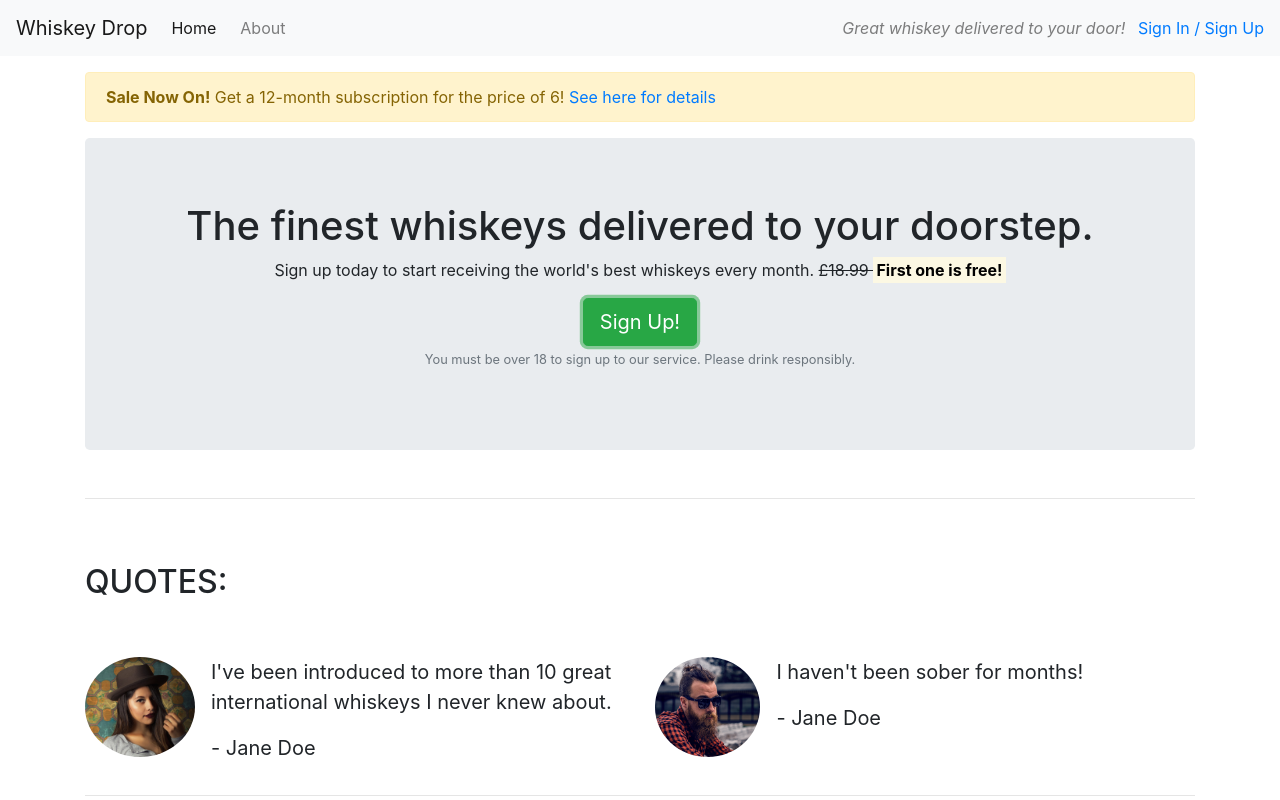
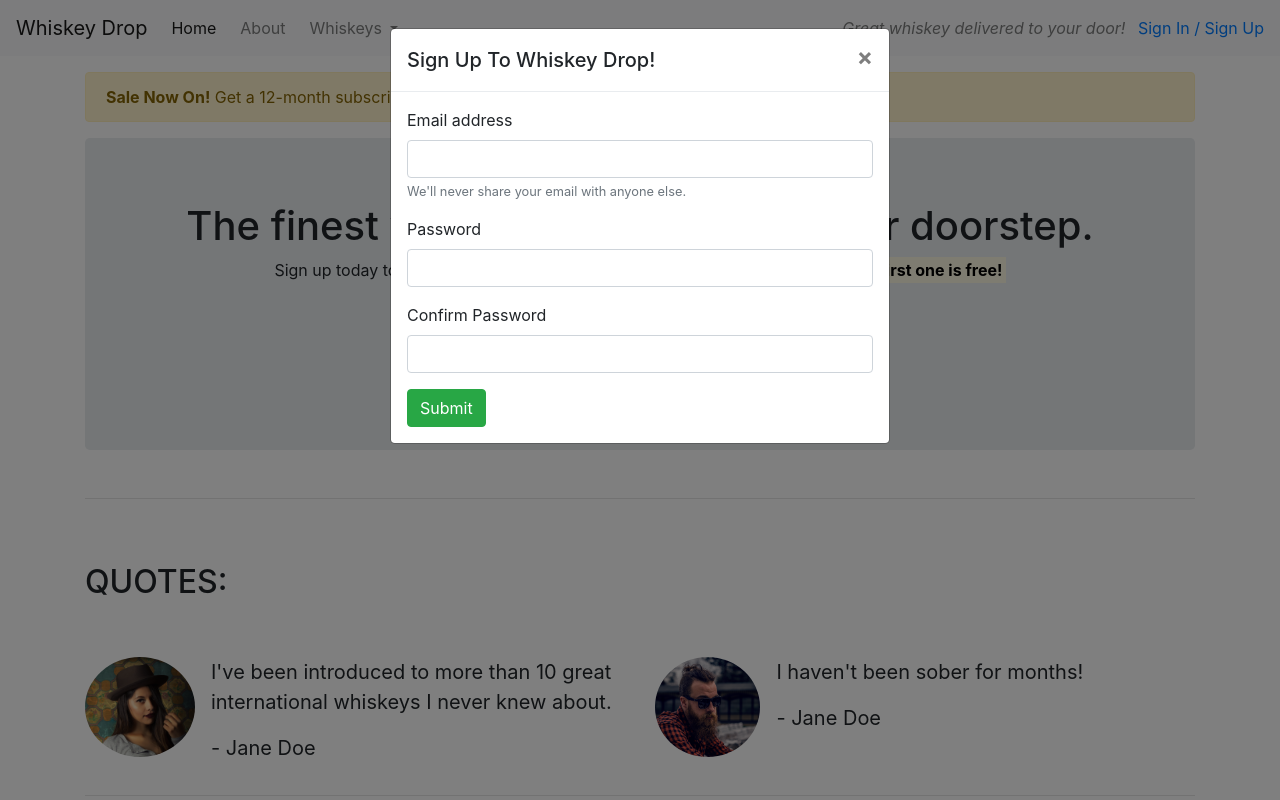
Before and after one commit to EllenSt264/bootstrap-whiskey_site-VS, a plain HTML site: page index.html in a window 1280 px wide. Both pictures are taken after a click on the button "Sign Up!". Shown: the top 800 px of the page. Drawn offline with nearby package versions, Linux system fonts and the light colour scheme.

Commit message:
Added Javascript, added feat: sign up modal

```diff
--- a/index.html
+++ b/index.html
@@ -12,11 +12,30 @@
 <body>
     <nav class="navbar navbar-light bg-light navbar-expand-sm">
         <a href="/" class="navbar-brand">Whiskey Drop</a>
-        <ul class="navbar-nav mr-auto">
-            <li class="active nav-item mr-2"><a class="nav-link" href="/">Home</a></li>
-            <li class="nav-item mr-2"><a class="nav-link" href="/about">About</a></li>
-            <li class="nav-item mr-2 d-block d-sm-none"><a class="nav-link" href="/login">Sign In / Sign Up</a></li>
-        </ul>
+
+        <button class="navbar-toggler ml-auto" type="button" data-toggle="collapse" data-target="#navbarNavDropdown"
+        aria-controls="navbarNavDropdown" aria-expanded="false" aria-label="Toggle navigation">
+        <span class="navbar-toggler-icon"></span></button>
+
+        <div class="collapse navbar-collapse" id="navbarNavDropdown">
+            <ul class="navbar-nav mr-auto">
+                <li class="active nav-item mr-2"><a class="nav-link" href="/">Home</a></li>
+                <li class="nav-item mr-2"><a class="nav-link" href="/about">About</a></li>
+                <li class="nav-item dropdown">
+                    <a class="nav-link dropdown-toggle" href="#" id="navbarDropdownMenuLink" role="button" data-toggle="dropdown" aria-haspopup="true" aria-expanded="false">
+          Whiskeys
+        </a>
+                    <div class="dropdown-menu" aria-labelledby="navbarDropdownMenuLink">
+                        <a class="dropdown-item" href="#">Irish</a>
+                        <a class="dropdown-item" href="#">Scotch</a>
+                        <a class="dropdown-item" href="#">Japanese</a>
+                        <a class="dropdown-item" href="#">American</a>
+                    </div>
+                </li>
+
+                <li class="nav-item mr-2 d-block d-sm-none"><a class="nav-link" href="/login">Sign In / Sign Up</a></li>
+            </ul>
+        </div>
         <!--
             Marketing text - third element of navbar
         -->
@@ -25,6 +44,7 @@
             <a href="/login">Sign In / Sign Up</a>
         </div>
     </nav>
+
     <article class="container mt-3">
         <div class="row d-none d-sm-block">
             <div class="col-12">
@@ -45,7 +65,7 @@
                         <s class="d-none d-sm-inline">£18.99 </s>
                         <span class="d-inline d-sm-none"><br></span>
                         <strong><mark>First one is free!</mark></strong></p>
-                    <button class="btn btn-success btn-lg">Sign Up!</button>
+                    <button class="btn btn-success btn-lg" data-toggle="modal" data-target="#signUpModal">Sign Up!</button>
                     <p class="text-muted"><small>You must be over 18 to sign up to our service. Please drink responsibly.</small></p>
                 </section>
             </div>
@@ -143,6 +163,41 @@
         <!-- Monthly Favourities -->
 
     </article>
+
+    <div class="modal" tabindex="-1" role="dialog" id="signUpModal">
+        <div class="modal-dialog">
+          <div class="modal-content">
+            <div class="modal-header">
+              <h5 class="modal-title">Sign Up To Whiskey Drop!</h5>
+              <button type="button" class="close" data-dismiss="modal" aria-label="Close">
+                <span aria-hidden="true">&times;</span>
+              </button>
+            </div>
+            <div class="modal-body">
+                <form>
+                    <div class="form-group">
+                      <label for="exampleInputEmail1">Email address</label>
+                      <input type="email" class="form-control" id="exampleInputEmail1" aria-describedby="emailHelp">
+                      <small id="emailHelp" class="form-text text-muted">We'll never share your email with anyone else.</small>
+                    </div>
+                    <div class="form-group">
+                      <label for="password">Password</label>
+                      <input type="password" class="form-control" id="password">
+                    </div>
+                    <div class="form-group">
+                        <label for="p=repeatPassword">Confirm Password</label>
+                        <input type="password" class="form-control" id="repeatPassword">
+                      </div>
+                    <button type="submit" class="btn btn-success">Submit</button>
+                  </form>
+            </div>
+          </div>
+        </div>
+      </div>
+
+    <script src="https://code.jquery.com/jquery-3.5.1.slim.min.js" integrity="sha384-DfXdz2htPH0lsSSs5nCTpuj/zy4C+OGpamoFVy38MVBnE+IbbVYUew+OrCXaRkfj" crossorigin="anonymous"></script>
+    <script src="https://cdn.jsdelivr.net/npm/popper.js@1.16.0/dist/umd/popper.min.js" integrity="sha384-Q6E9RHvbIyZFJoft+2mJbHaEWldlvI9IOYy5n3zV9zzTtmI3UksdQRVvoxMfooAo" crossorigin="anonymous"></script>
+    <script src="https://stackpath.bootstrapcdn.com/bootstrap/4.5.0/js/bootstrap.min.js" integrity="sha384-OgVRvuATP1z7JjHLkuOU7Xw704+h835Lr+6QL9UvYjZE3Ipu6Tp75j7Bh/kR0JKI" crossorigin="anonymous"></script>
 </body>
 
 </html>
```
